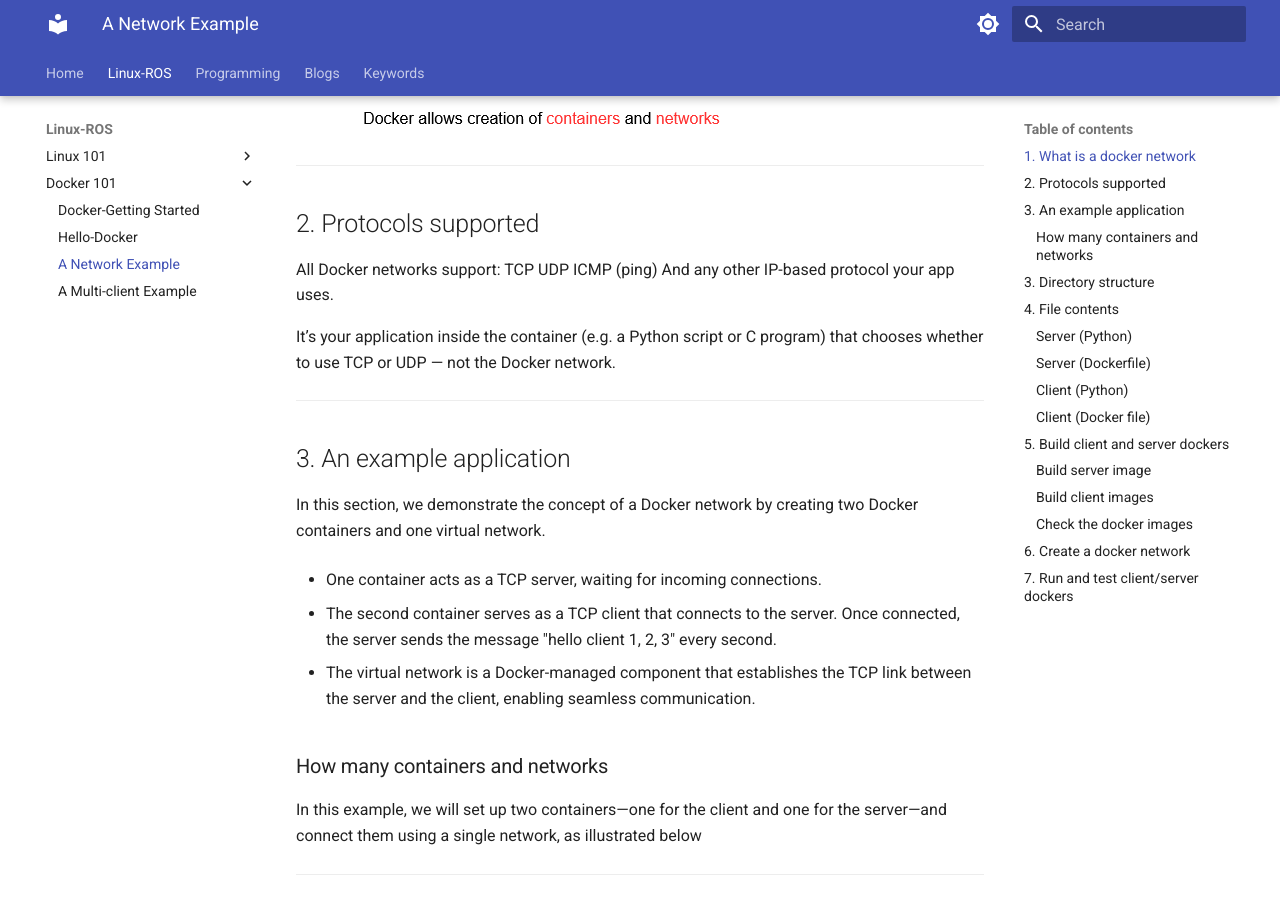
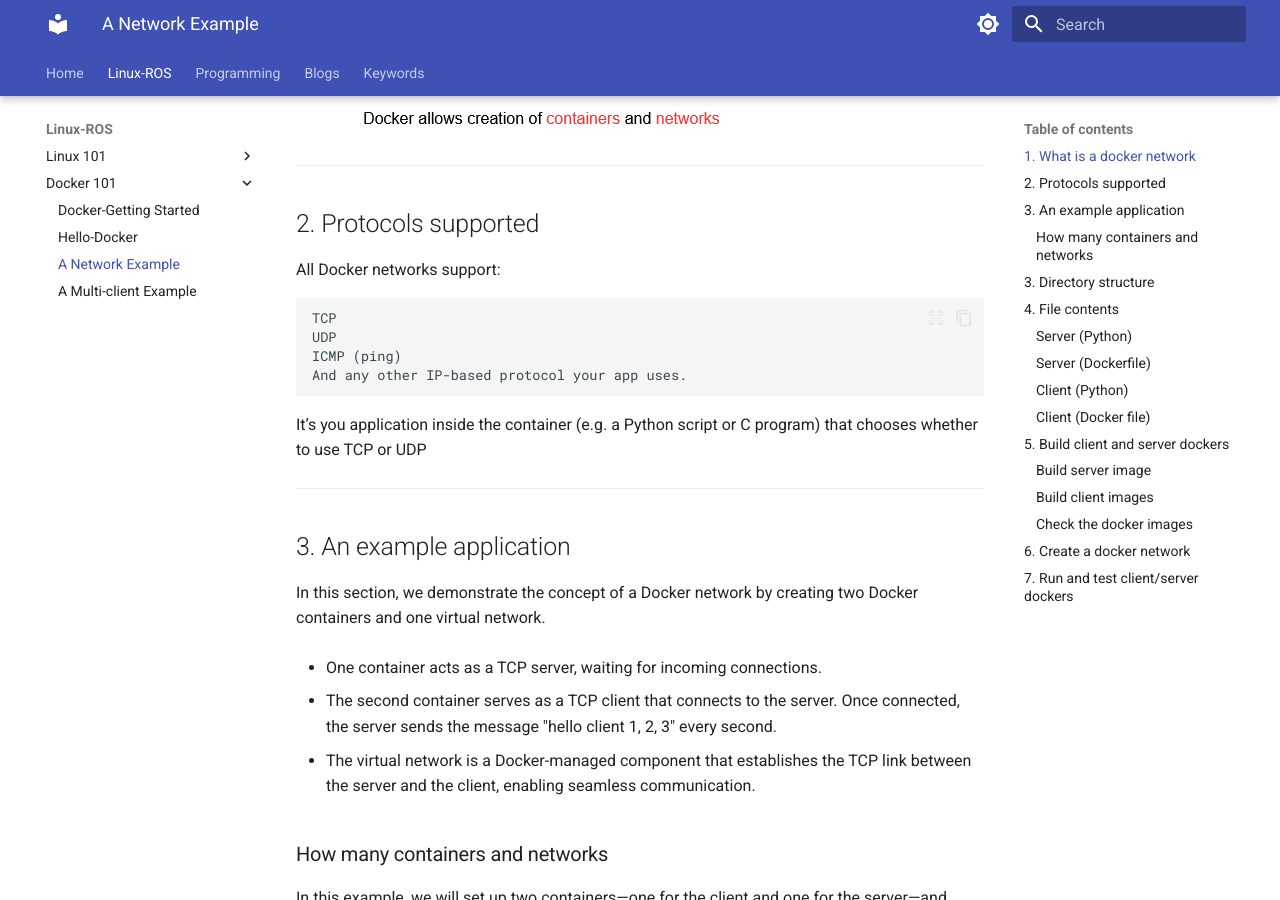
Before and after one commit to alohamujeeb/alohamujeeb.github.io, an MkDocs documentation site: the page built from docs/tutorials/docker/docker-network-example.md, in a window 1280 px wide and 900 px high, scrolled down 894 px. Built offline with MkDocs 1.6.1 and Material for MkDocs 9.7.7, drawn with Linux system fonts in a browser that asks for light colours.

Commit message:
docker tutorial added

````diff
--- a/docs/tutorials/docker/docker-network-example.md
+++ b/docs/tutorials/docker/docker-network-example.md
@@ -23,12 +23,14 @@
 ## 2. Protocols supported
 
 All Docker networks support:
-    TCP
-    UDP
-    ICMP (ping)
-    And any other IP-based protocol your app uses.
+```
+TCP
+UDP
+ICMP (ping)
+And any other IP-based protocol your app uses.
+```
 
-It’s your application inside the container (e.g. a Python script or C program) that chooses whether to use TCP or UDP — not the Docker network.
+It’s you application inside the container (e.g. a Python script or C program) that chooses whether to use TCP or UDP
 
 ---
 ## 3. An example application
````
